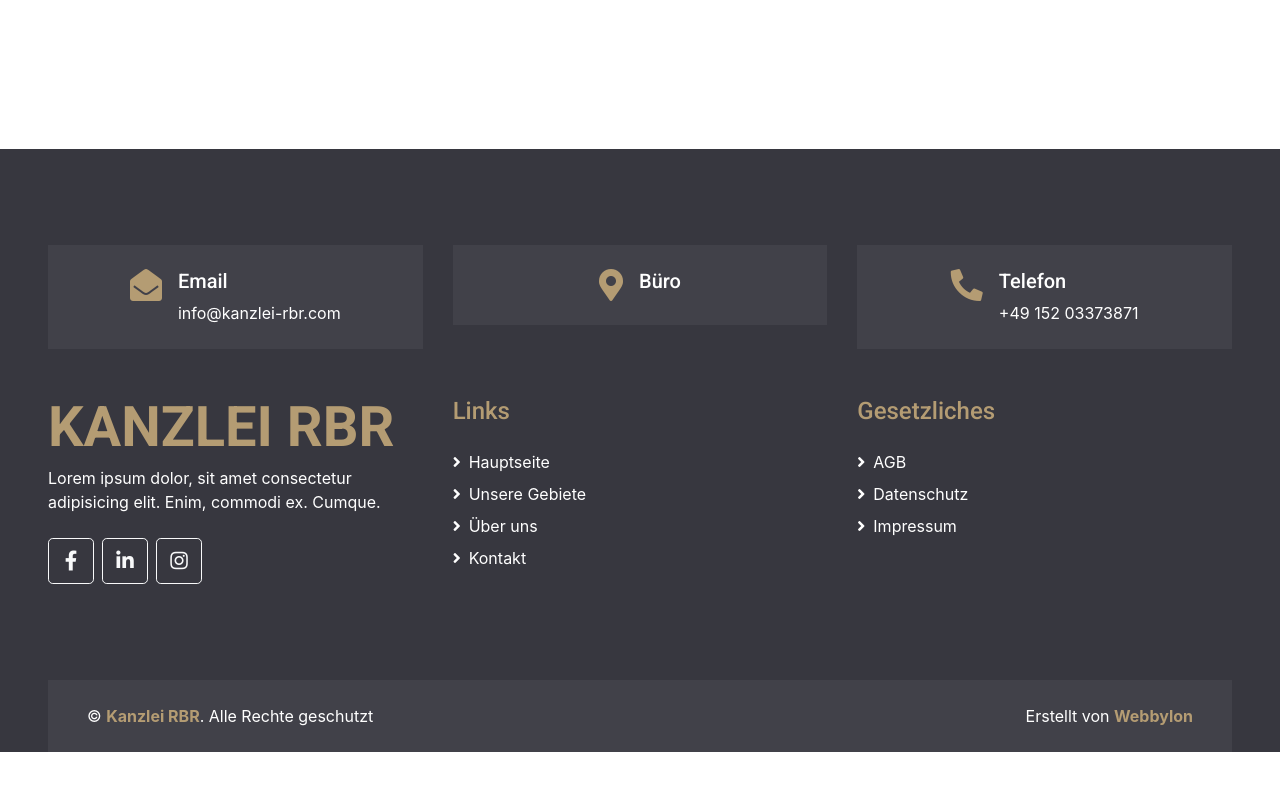
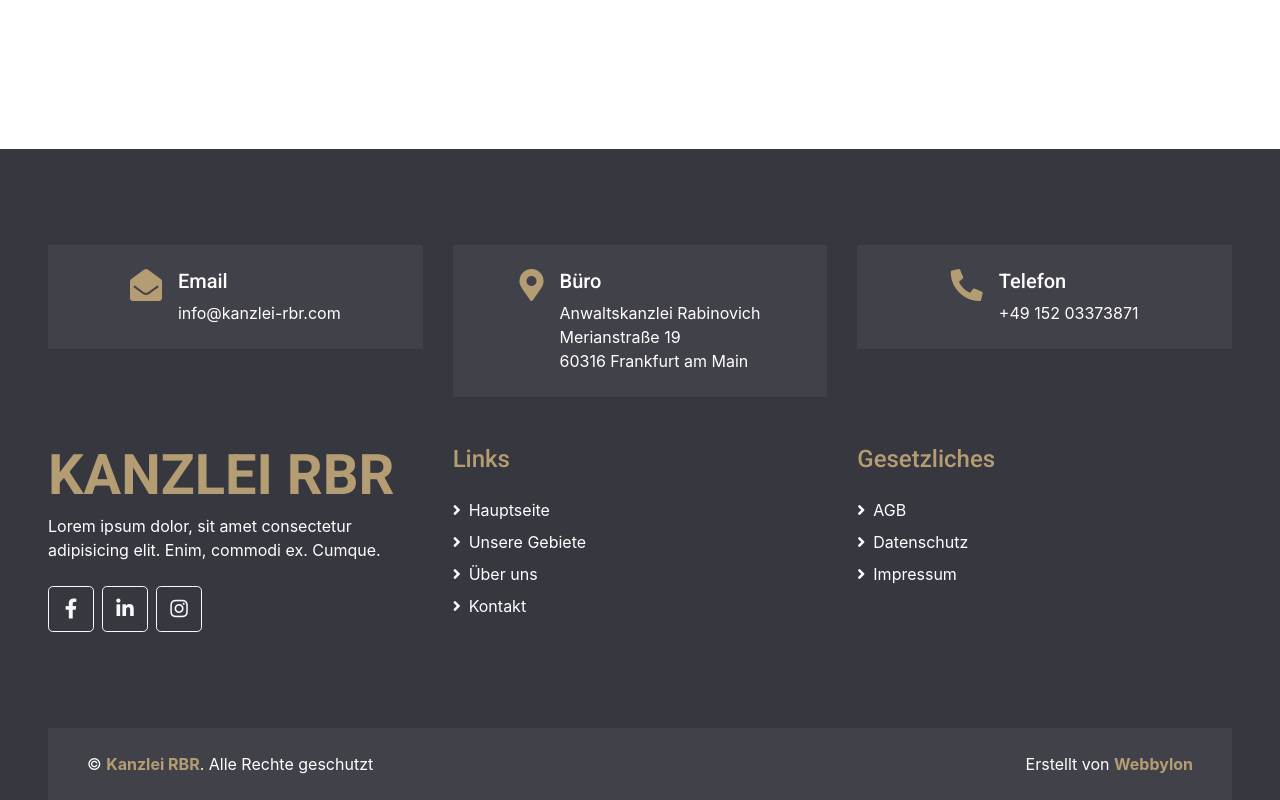
Before and after one commit to Kramarus/kanzlei-rbr, a React (Create React App) app: page / in a window 1280 px wide. Shown: the part 3738-4538 px from the top of the page. Before the commit the page ends 4490 px from the top, so only its background shows below. Built offline with nearby package versions, Linux system fonts and the light colour scheme.

Commit message:
added modals in footer

```diff
--- a/src/components/Footer.js
+++ b/src/components/Footer.js
@@ -22,7 +22,7 @@
                         <i className="fa fa-2x fa-map-marker-alt text-primary"></i>
                         <div className="ml-3">
                             <h5 className="text-white">Büro</h5>
-                            {/* <p className="m-0">Anwaltskanzlei Rabinovich<br>Merianstraße 19<br>60316 Frankfurt am Main</p> */}
+                            <p className="m-0">Anwaltskanzlei Rabinovich<br />Merianstraße 19<br />60316 Frankfurt am Main</p>
                         </div>
                     </div>
                 </div>
```
